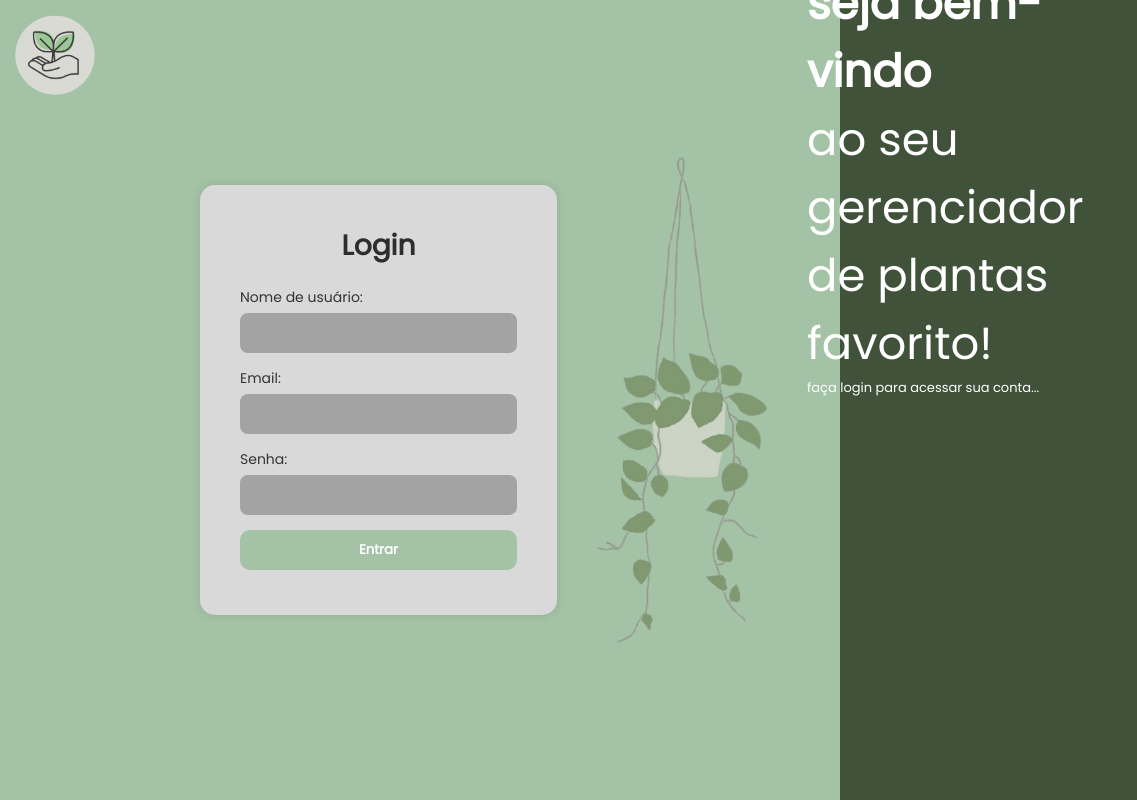
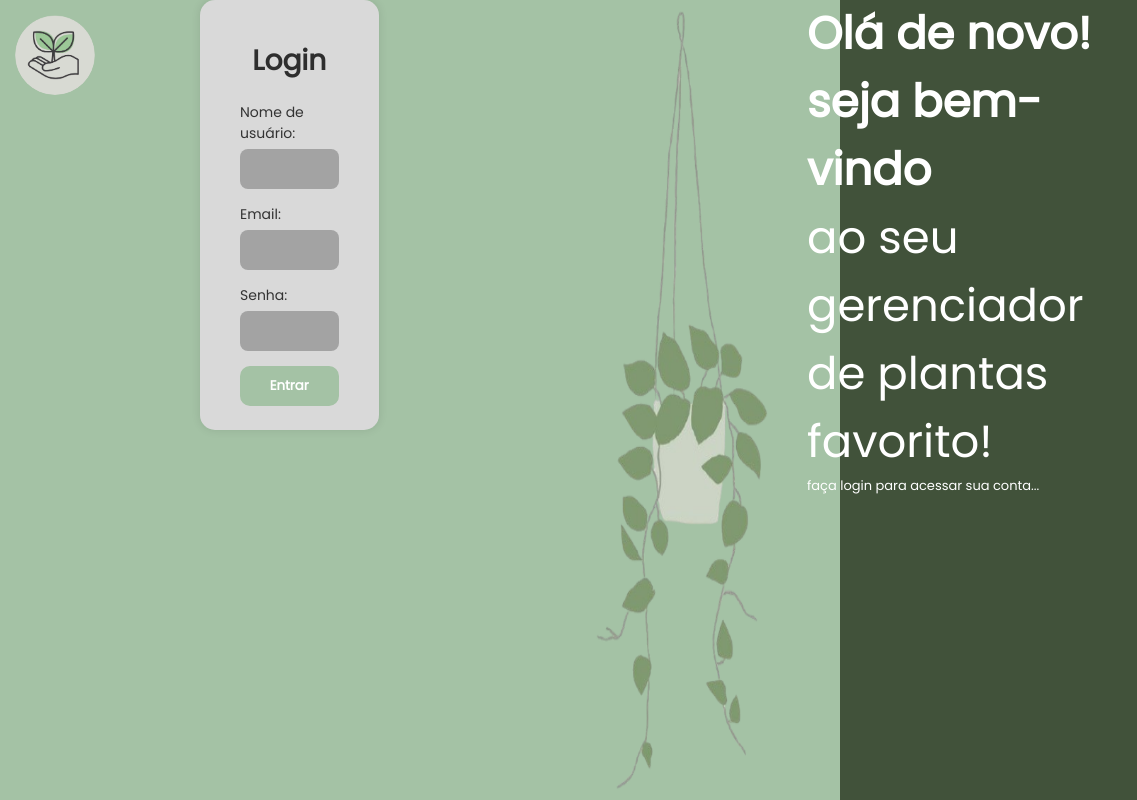
Before and after one commit to V1TOR-P3SSOA/TRABALHO-FINAL, a PHP site: page /form.php in a window 1400 px wide. Shown: the whole page, without its empty margins (0-1137 px from the left). Run offline with PHP 8.4, Linux system fonts and the light colour scheme.

Commit message:
código atualizado

```diff
--- a/ENTREGA-1/LOGIN/assets/estilo/style.css
+++ b/ENTREGA-1/LOGIN/assets/estilo/style.css
@@ -11,8 +11,12 @@ body {
     height: 100vh;
     display: flex;
     align-items: center;
-    justify-content: space-between;
     margin-left: 200px;
+}
+
+#container_principal{
+    display: flex;
+    height: 100vh;
 }
 
 #plant{
@@ -20,12 +24,13 @@ body {
 }
 
 
-#login {
+#login_caixa {
     background-color: #D9D9D9;
     padding: 40px;
     border-radius: 15px;
     box-shadow: 0px 0px 10px rgba(0,0,0,0.1);
-    width: 450px;
+    width: 50%;
+    max-width: 450px;
     height: 430px;
 }
 
--- a/ENTREGA-1/LOGIN/codigo/form.php
+++ b/ENTREGA-1/LOGIN/codigo/form.php
@@ -20,15 +20,14 @@
         <img src="../assets/estilo/logo.png" alt="Logo PlantCare">
     </div>
 
+    <?php
+        echo $erro;
+    ?>
+    <div id="container_principal">
+        <form action="" method="POST">
 
-    <?php if (!empty($erro)) : ?>
-        <div class="erro">
-            <?php echo $erro; ?>
-        </div>
-    <?php endif; ?>
+            <div id="login_caixa">
 
-    <div id="login">
-        <form action="" method="POST">
                     <h1 id="title">Login</h1>
                 <div class="dados">
                     <label for="user_name">Nome de usuário:</label>
@@ -48,8 +47,10 @@
                 <div id="submit">
                     <button type="submit">Entrar</button>
                 </div>
+
+            </div>
+
         </form>
-    </div>
 
         <img src="../assets/planta.png" alt="" id="plant">
 
@@ -58,5 +59,6 @@
                 <p class="destaque">Olá de novo! seja bem-vindo</p>ao seu gerenciador <br> de plantas <br> favorito! <br> <p class="destaque2">faça login para acessar sua conta...</p>
             </p>
         </div>
+    </div>
 </body>
 </html>
```
Lines whose indentation alone changed are shown as unchanged.
